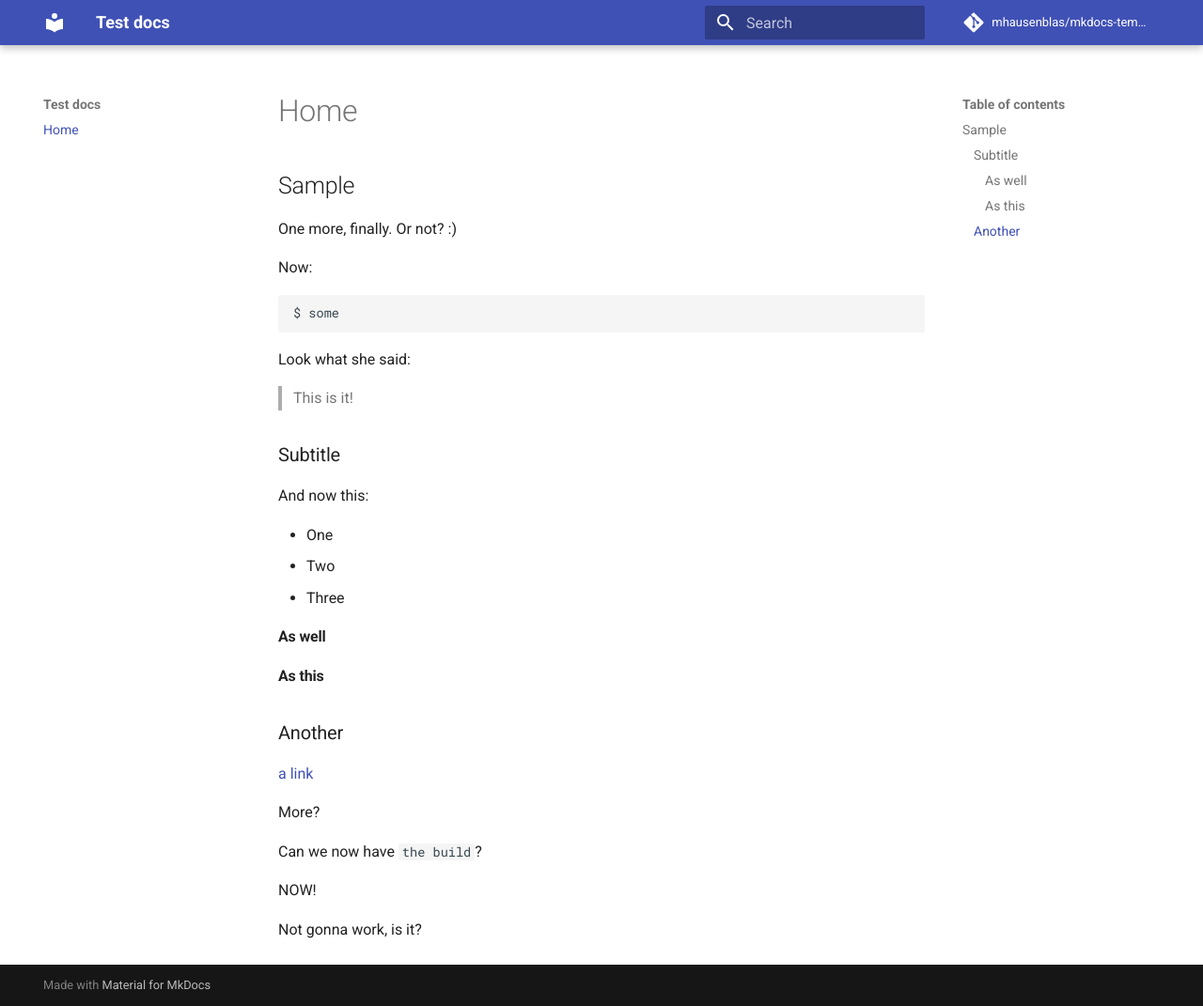
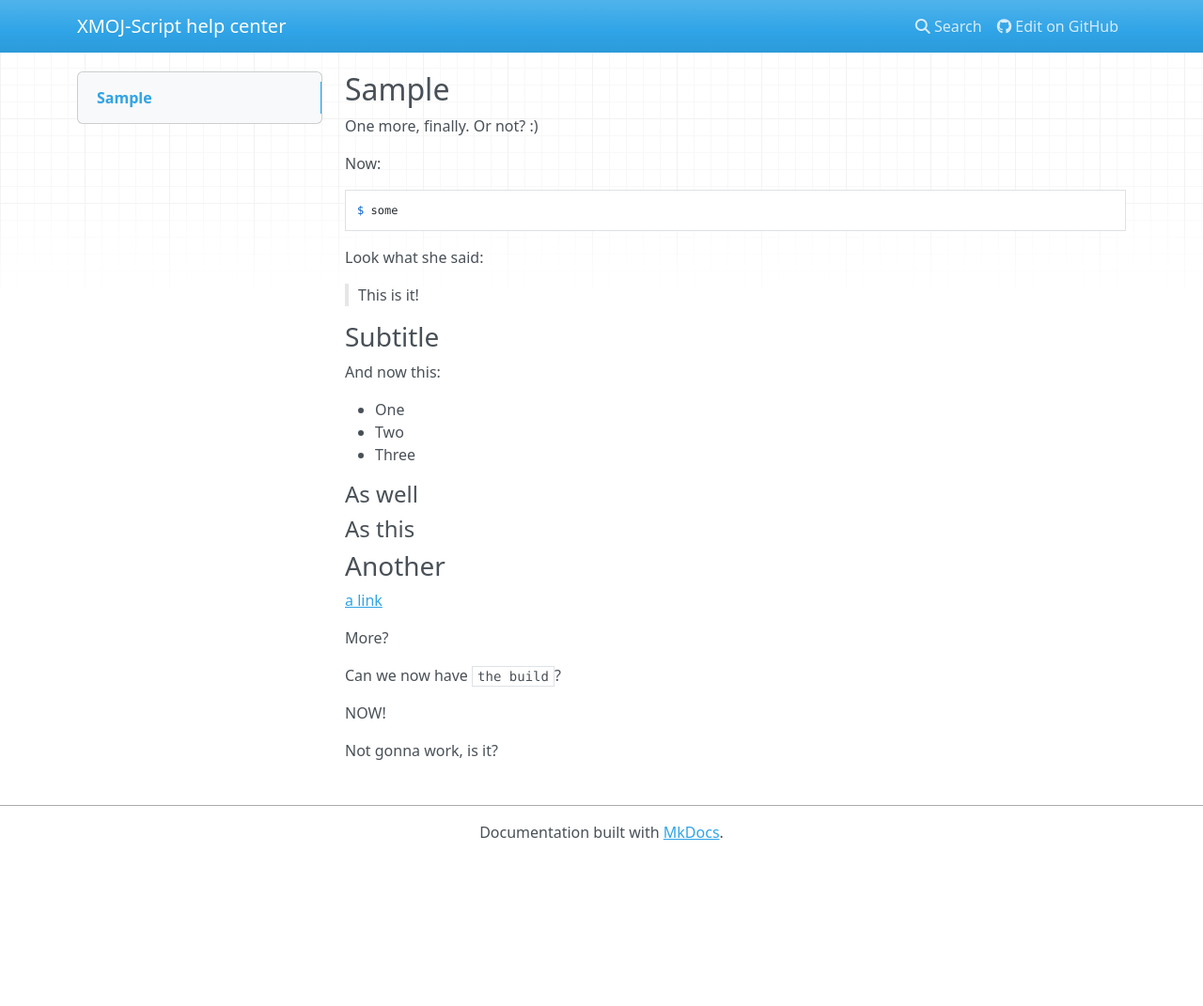
Before and after one commit to XMOJ-Script-dev/docs, an MkDocs documentation site: the page built from docs/index.md, in a window 1280 px wide and 1071 px high. Shown: the whole window at 94% size. Built offline with MkDocs 1.6.1, drawn with Linux system fonts in a browser that asks for light colours; nearby versions of some CDN libraries; comment, search, counter and statistics services are not loaded.

Commit message:
Update mkdocs.yml

```diff
--- a/mkdocs.yml
+++ b/mkdocs.yml
@@ -1,10 +1,13 @@
-site_name: Test docs
-site_description: 'A docs test'
-site_author: 'Michael Hausenblas'
-docs_dir: docs/
-repo_name: 'mhausenblas/mkdocs-template'
-repo_url: 'https://github.com/mhausenblas/mkdocs-template'
-nav:
-    - Home: index.md
-theme:
-  name: 'material'
+site_name: XMOJ-Script help center
+site_url: https://xmoj-bbs.tech/docs
+repo_url: https://github.com/XMOJ-Script-dev/docs
+edit_url: edit/main/docs/
+# site_description: 'A docs test'
+# site_author: 'Michael Hausenblas'
+# docs_dir: docs/
+# repo_name: 'mhausenblas/mkdocs-template'
+# repo_url: 'https://github.com/mhausenblas/mkdocs-template'
+# nav:
+#     - Home: index.md
+# theme:
+#   name: 'material'
```
